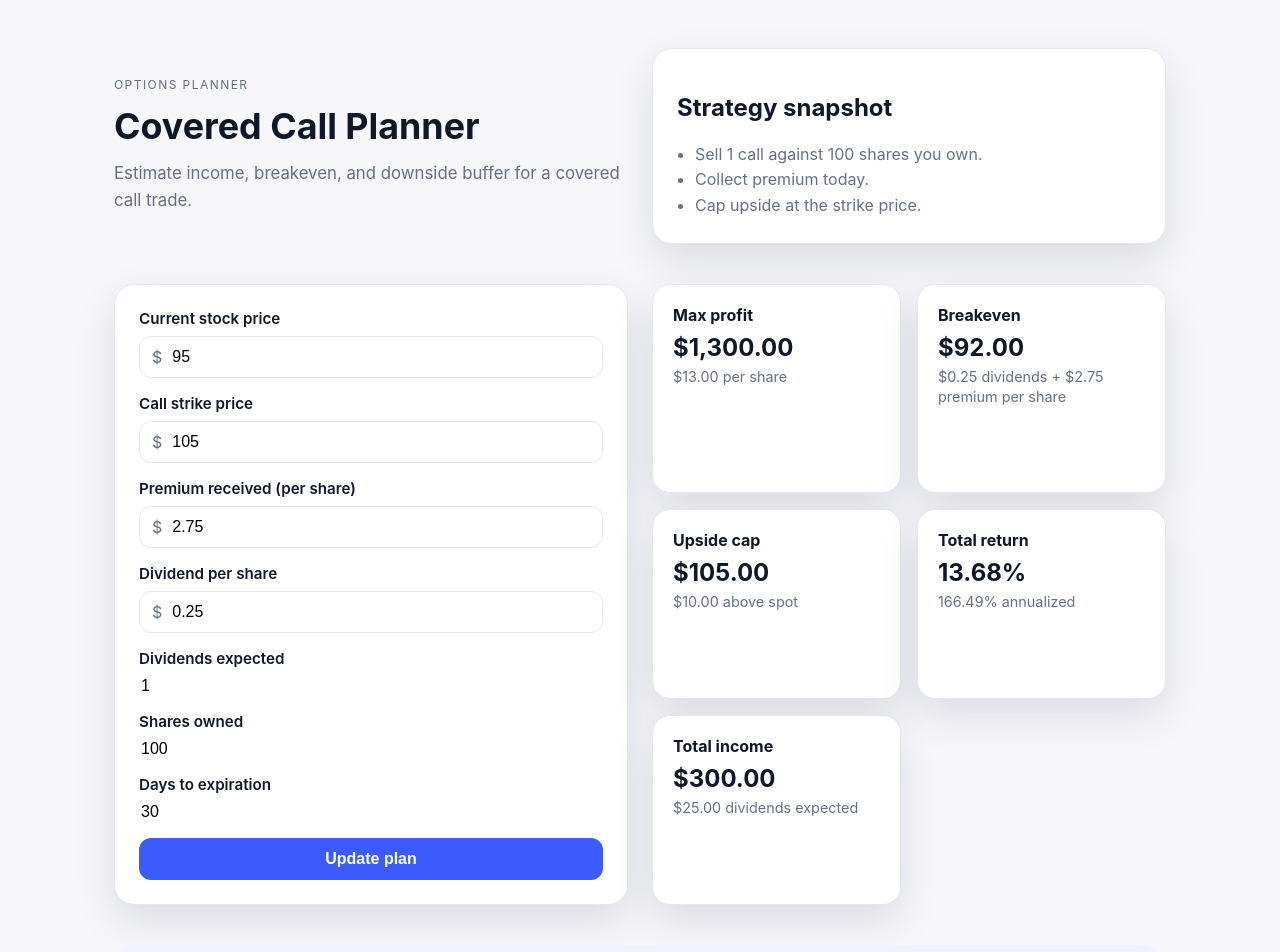
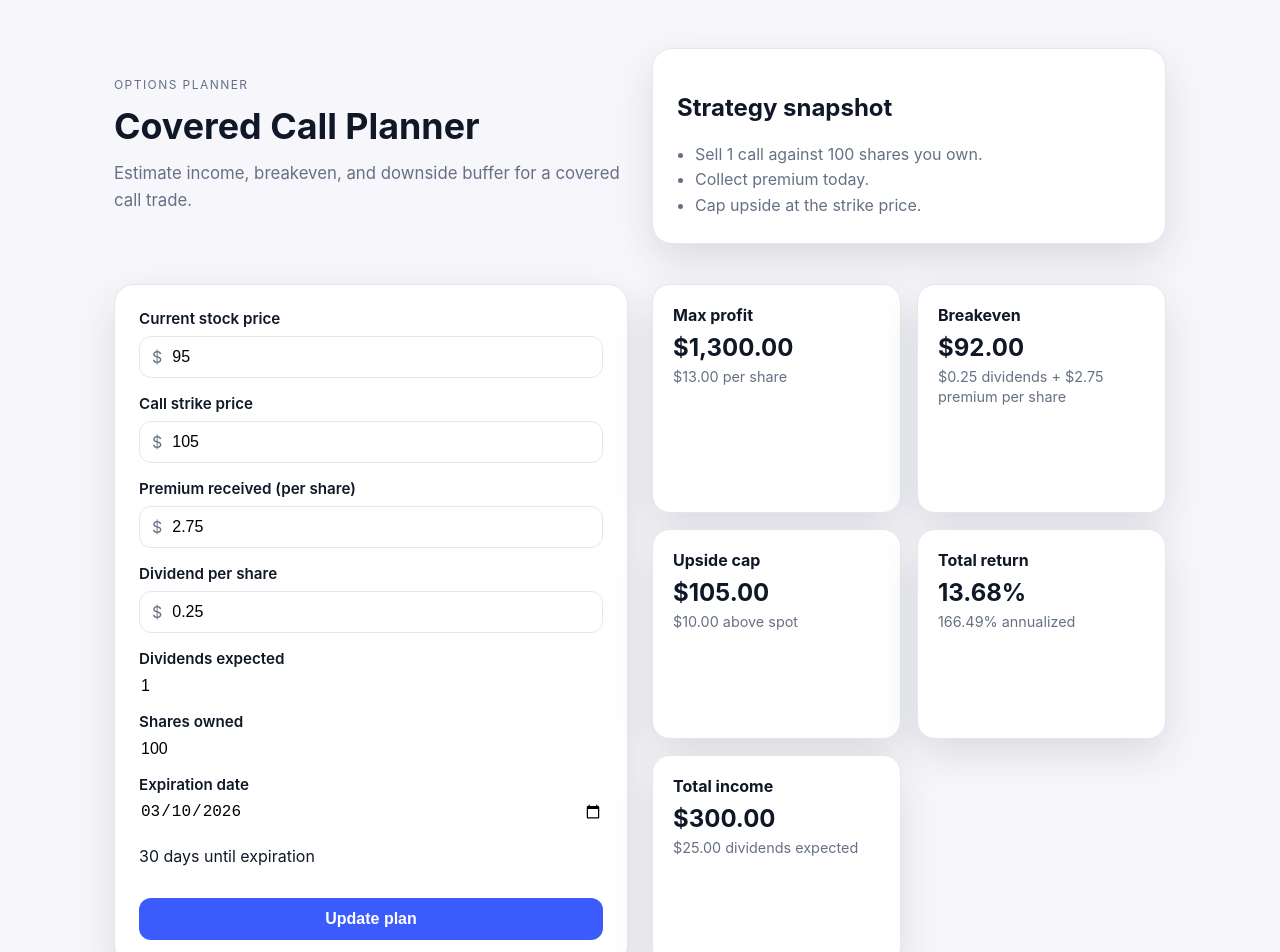
Before and after one commit to bryan171179/optionsplanner, a Next.js app: page /covered-call in a window 1280 px wide. Shown: the top 952 px of the page. Built offline with nearby package versions, Linux system fonts and the light colour scheme.

Commit message:
Switch to expiration date input

```diff
--- a/app/covered-call/page.tsx
+++ b/app/covered-call/page.tsx
@@ -20,7 +20,25 @@ const computeAnnualizedReturn = ({
   days: number;
 }) => (days > 0 ? totalReturn * (365 / days) : 0);
 
+const formatDateInput = (date: Date) => date.toISOString().slice(0, 10);
+
+const calculateDaysUntilExpiration = (expirationDate: string) => {
+  const expiration = new Date(`${expirationDate}T00:00:00`);
+  const today = new Date();
+  today.setHours(0, 0, 0, 0);
+
+  if (Number.isNaN(expiration.getTime())) {
+    return 0;
+  }
+
+  const diffMs = expiration.getTime() - today.getTime();
+  return Math.max(0, Math.ceil(diffMs / (1000 * 60 * 60 * 24)));
+};
+
 export default function CoveredCallPage() {
+  const defaultExpiration = new Date();
+  defaultExpiration.setDate(defaultExpiration.getDate() + 30);
+
   const [formState, setFormState] = useState({
     stockPrice: 95,
     strikePrice: 105,
@@ -28,10 +46,13 @@ export default function CoveredCallPage() {
     dividendPerShare: 0.25,
     dividendsExpected: 1,
     shares: 100,
-    days: 30,
+    expirationDate: formatDateInput(defaultExpiration),
   });
   const lastSubmittedAnnualizedReturn = useRef(
-    computeAnnualizedReturn({ totalReturn: 0, days: formState.days }),
+    computeAnnualizedReturn({
+      totalReturn: 0,
+      days: calculateDaysUntilExpiration(formState.expirationDate),
+    }),
   );
 
   const calculations = useMemo(() => {
@@ -42,8 +63,9 @@ export default function CoveredCallPage() {
       dividendPerShare,
       dividendsExpected,
       shares,
-      days,
+      expirationDate,
     } = formState;
+    const daysUntilExpiration = calculateDaysUntilExpiration(expirationDate);
     const dividendPerShareTotal = dividendPerShare * dividendsExpected;
     const premiumTotal = premium * shares;
     const dividendsTotal = dividendPerShareTotal * shares;
@@ -55,10 +77,11 @@ export default function CoveredCallPage() {
     const totalReturn = stockPrice > 0 ? maxProfitPerShare / stockPrice : 0;
     const annualizedReturn = computeAnnualizedReturn({
       totalReturn,
-      days,
+      days: daysUntilExpiration,
     });
 
     return {
+      daysUntilExpiration,
       dividendPerShareTotal,
       premiumTotal,
       dividendsTotal,
@@ -102,6 +125,13 @@ export default function CoveredCallPage() {
         });
       }
     }
+  };
+
+  const handleDateChange = (event: React.ChangeEvent<HTMLInputElement>) => {
+    setFormState((prev) => ({
+      ...prev,
+      expirationDate: event.target.value,
+    }));
   };
 
   return (
@@ -212,15 +242,18 @@ export default function CoveredCallPage() {
             />
           </div>
           <div className="field">
-            <label htmlFor="days">Days to expiration</label>
+            <label htmlFor="expirationDate">Expiration date</label>
             <input
-              id="days"
-              name="days"
-              type="number"
-              value={formState.days}
-              onChange={handleChange("days")}
+              id="expirationDate"
+              name="expirationDate"
+              type="date"
+              value={formState.expirationDate}
+              onChange={handleDateChange}
               required
             />
+            <p className="helper-text">
+              {calculations.daysUntilExpiration} days until expiration
+            </p>
           </div>
           <button className="primary" type="submit">
             Update plan
```
